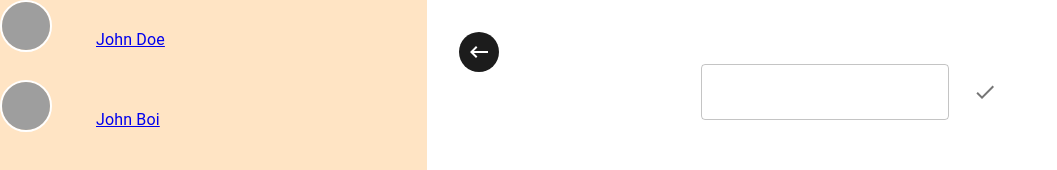
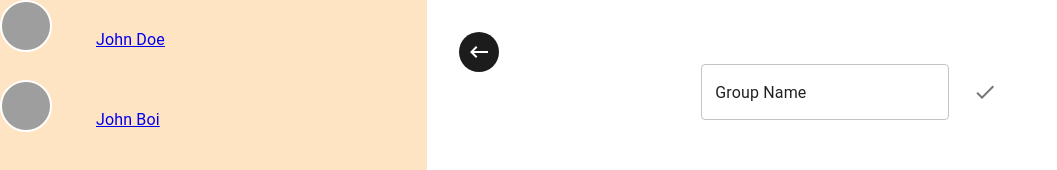
Before and after one commit to sauravkumar1812/Chat_app, a React (Vite) app in the folder client/: page /groups in a window 1280 px wide. Both pictures are taken after a click on the button 957 px from the left and 84 px from the top of the page. Shown: the top 170 px of the page, without its empty margins (0-1057 px from the left). Built offline with nearby package versions, Linux system fonts and the light colour scheme; grey boxes are pictures that could not be loaded.

Commit message:
normal commit

```diff
--- a/client/src/pages/Groups.jsx
+++ b/client/src/pages/Groups.jsx
@@ -1,5 +1,5 @@
 import { Box, Drawer, Grid, IconButton, Stack, TextField, Tooltip, Typography } from "@mui/material";
-import React, { memo, useState } from "react";
+import React, { memo, useEffect, useState } from "react";
 import { KeyboardBackspace as KeyboardBackspaceIcon, Menu as MenuIcon,Edit as EditIcon,Done as DoneIocn } from "@mui/icons-material";
 import { matblack } from "../constants/color";
 import {  useNavigate, useSearchParams } from "react-router-dom";
@@ -10,7 +10,9 @@ const Group = () => {
   const chatId =useSearchParams()[0].get("group");
   const [isMobileMenuOpen,setIsMobileMenuOpen] = useState(false)
   const  navigate = useNavigate()
-  const [isEdit,setIsEdit] =useState(false)
+  const [isEdit,setIsEdit] =useState(false);
+  const [groupName,setGroupName] = useState("");
+  const [groupNameUpdatedValue,setGroupNameUpdatedValue] = useState("")
   const navigateBack =()=>{
    navigate("/")
   }
@@ -20,8 +22,12 @@ const Group = () => {
   }
   const updateGroupName=()=>{
     setIsEdit(false);
-    // console.log("group name updated")
+    console.log(groupNameUpdatedValue)
   }
+  useEffect(()=>{
+    setGroupName("Group Name");
+    setGroupNameUpdatedValue("Group Name")
+  },[])
   const handleMobileClose=()=>setIsMobileMenuOpen(false);
   const IconsBtns = <>
 
@@ -59,13 +65,13 @@ const Group = () => {
   const GroupName=<Stack direction={"row"} alignItems={"center"} justifyContent={"center"} spacing={"1rem"} padding={"3rem"}>
     {
       isEdit?<>
-      <TextField/>
+      <TextField value={groupNameUpdatedValue} onChange={(e)=>setGroupNameUpdatedValue(e.target.value)}/>
       <IconButton onClick={updateGroupName}>
         <DoneIocn/>
       </IconButton>
         </>:<>
       <Typography variant="h4">
-        Group Name
+        {groupName}
         </Typography>
         <IconButton onClick={()=>setIsEdit(true)}><EditIcon/></IconButton>
         </>
@@ -95,7 +101,7 @@ const Group = () => {
       }}>
        {IconsBtns}
        {
-        GroupName
+          groupName && GroupName
        }
       </Grid>
       <Drawer sx={{
```
